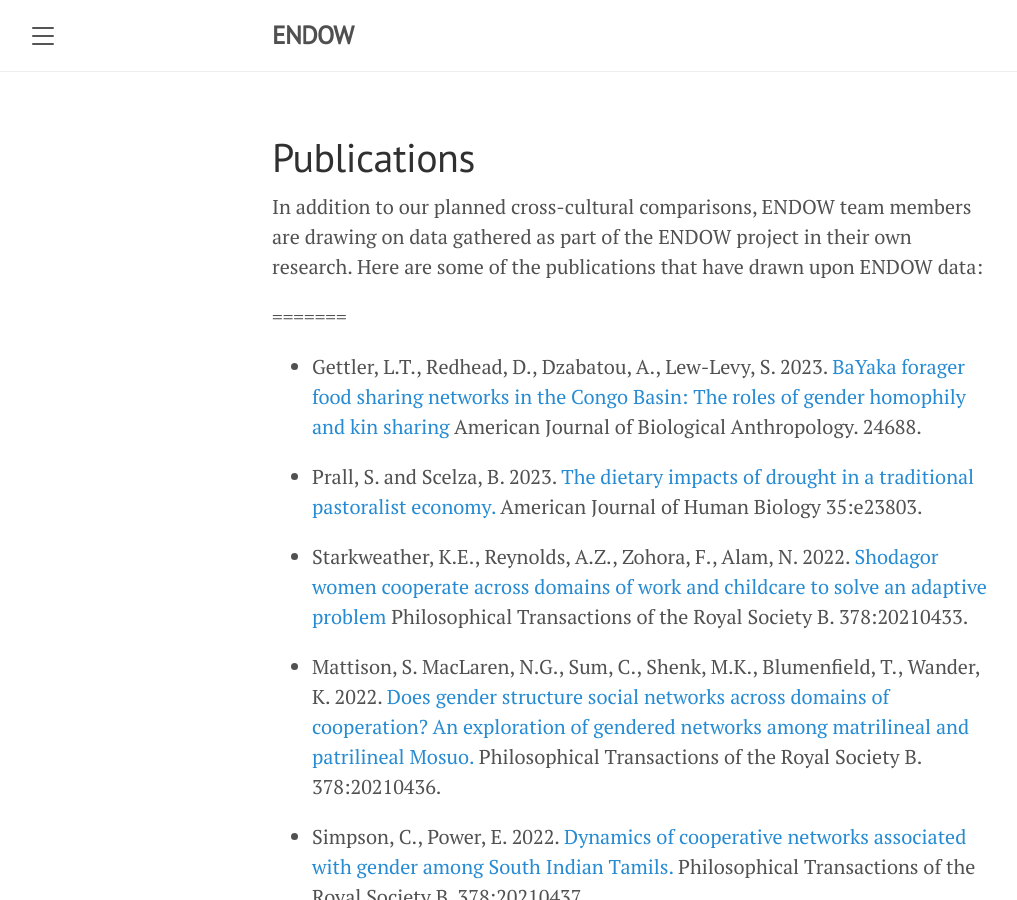
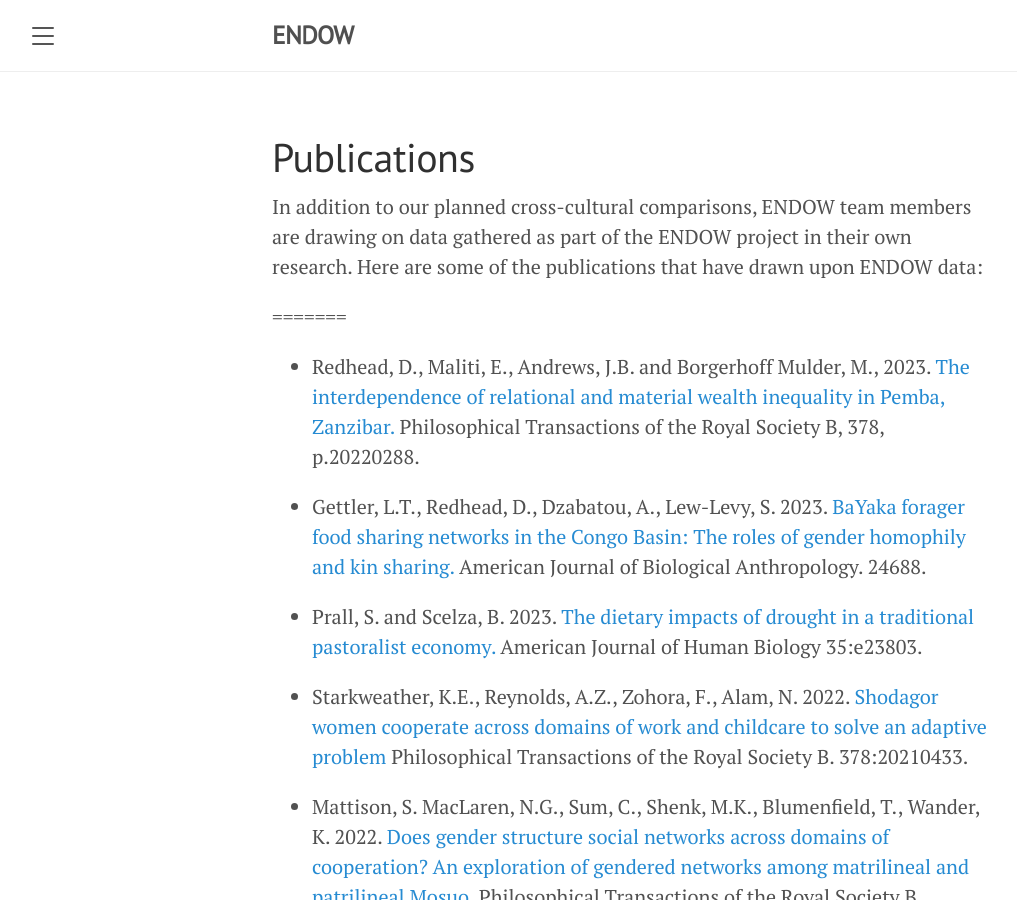
Before and after one commit to endowproject/endowproject.github.io, a Jekyll site: the page built from publications.md, in a window 1280 px wide and 900 px high. Shown: the whole window, without its empty margins (8-1025 px from the left). Built offline with Jekyll 4.4.1, drawn with Linux system fonts in a browser that asks for light colours.

Commit message:
Update publications.md
Added 2023 Phil Trans paper

```diff
--- a/publications.md
+++ b/publications.md
@@ -6,7 +6,9 @@ title: Publications
 In addition to our planned cross-cultural comparisons, ENDOW team members are drawing on data gathered as part of the ENDOW project in their own research. Here are some of the publications that have drawn upon ENDOW data:
 
 =======
-- Gettler, L.T., Redhead, D., Dzabatou, A., Lew-Levy, S. 2023. [BaYaka forager food sharing networks in the Congo Basin: The roles of gender homophily and kin sharing](https://onlinelibrary.wiley.com/doi/10.1002/ajpa.24688) American Journal of Biological Anthropology. 24688.
+- Redhead, D., Maliti, E., Andrews, J.B. and Borgerhoff Mulder, M., 2023. [The interdependence of relational and material wealth inequality in Pemba, Zanzibar.](https://royalsocietypublishing.org/doi/full/10.1098/rstb.2022.0288) Philosophical Transactions of the Royal Society B, 378, p.20220288.
+
+- Gettler, L.T., Redhead, D., Dzabatou, A., Lew-Levy, S. 2023. [BaYaka forager food sharing networks in the Congo Basin: The roles of gender homophily and kin sharing.](https://onlinelibrary.wiley.com/doi/10.1002/ajpa.24688) American Journal of Biological Anthropology. 24688.
 
 - Prall, S. and Scelza, B. 2023. [The dietary impacts of drought in a traditional pastoralist economy.](https://doi.org/10.1002/ajhb.23803) American Journal of Human Biology 35:e23803.
 
```
